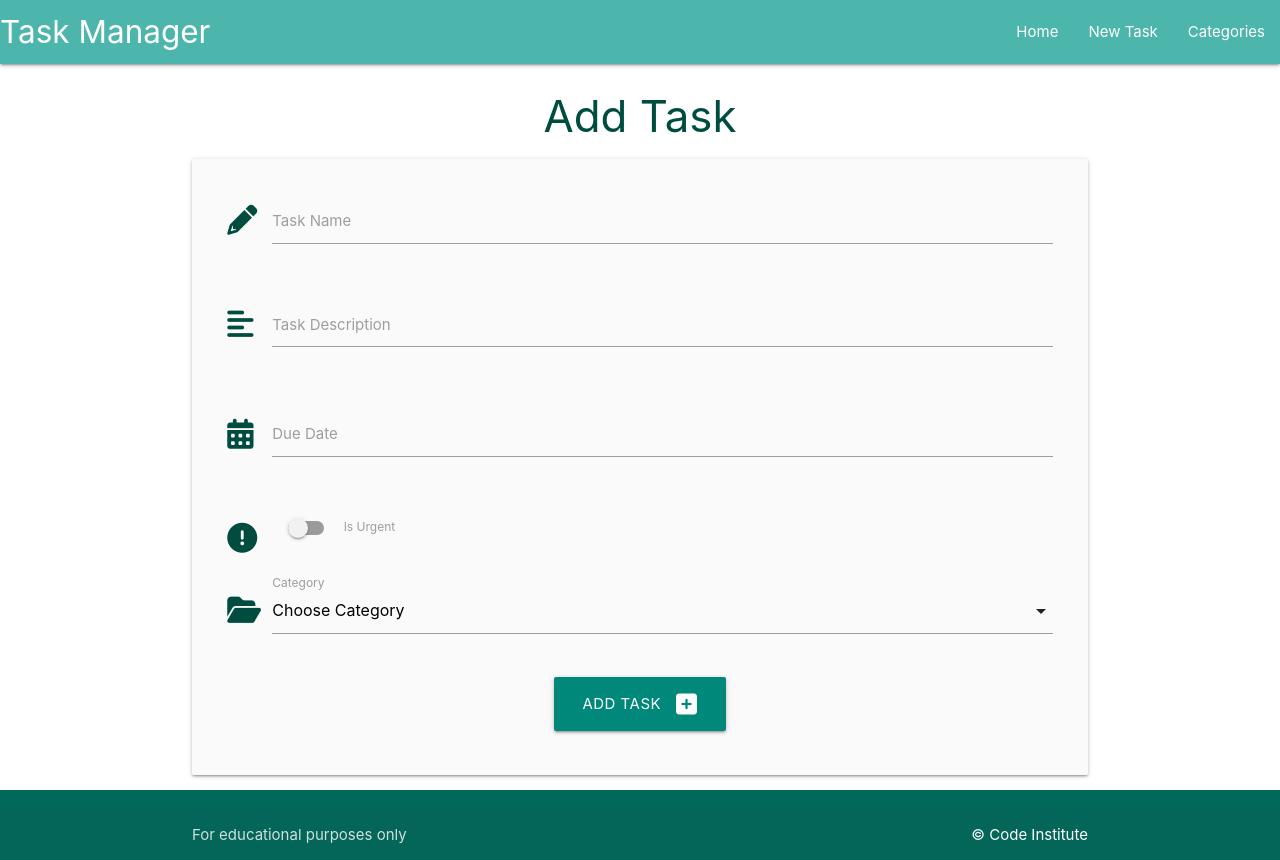
After one commit to pez57/flask-task-manager-app, a Flask app: page /add_task in a window 1280 px wide. The commit adds this page. Run offline with Flask 2, Linux system fonts and the light colour scheme; data that the repository does not hold is empty; some libraries are stand-ins or nearby versions.

Commit message:
Added functionality to deleting and editing task

```diff
--- a/taskmanager/routes.py
+++ b/taskmanager/routes.py
@@ -5,7 +5,8 @@ from taskmanager.models import Category, Task
 
 @app.route("/")
 def home():
-    return render_template("tasks.html")
+    tasks = list(Task.query.order_by(Task.id).all())
+    return render_template("tasks.html", tasks=tasks)
 
 
 @app.route("/categories")
@@ -40,3 +41,42 @@ def delete_category(category_id):
     db.session.delete(category)
     db.session.commit()
     return redirect(url_for("categories"))
+
+
+@app.route("/add_task", methods=["GET", "POST"])
+def add_task():
+    categories = list(Category.query.order_by(Category.category_name).all())
+    if request.method == "POST":
+        task = Task(
+            task_name=request.form.get("task_name"),
+            task_description=request.form.get("task_description"),
+            is_urgent=bool(True if request.form.get("is_urgent") else False),
+            due_date=request.form.get("due_date"),
+            category_id=request.form.get("category_id")
+        )
+        db.session.add(task)
+        db.session.commit()
+        return redirect(url_for("home"))
+    return render_template("add_task.html", categories=categories)
+
+
+@app.route("/edit_task/<int:task_id>", methods=["GET", "POST"])
+def edit_task(task_id):
+    task = Task.query.get_or_404(task_id)
+    categories = list(Category.query.order_by(Category.category_name).all())
+    if request.method == "POST":
+        task.task_name = request.form.get("task_name")
+        task.task_description = request.form.get("task_description")
+        task.is_urgent = bool(True if request.form.get("is_urgent") else False)
+        task.due_date = request.form.get("due_date")
+        task.category_id = request.form.get("category_id")
+        db.session.commit()
+    return render_template("edit_task.html", task=task, categories=categories)
+
+
+@app.route("/delete_task/<int:task_id>")
+def delete_task(task_id):
+    task = Task.query.get_or_404(task_id)
+    db.session.delete(task)
+    db.session.commit()
+    return redirect(url_for("home"))
--- a/taskmanager/static/js/script.js
+++ b/taskmanager/static/js/script.js
@@ -2,4 +2,19 @@ document.addEventListener("DOMContentLoaded", function() {
     // sidenav initialization
     let sidenav = document.querySelectorAll(".sidenav");
     M.Sidenav.init(sidenav);
+
+    // datepicker initialization
+    let datepicker = document.querySelectorAll(".datepicker");
+    M.Datepicker.init(datepicker, {
+        format: "dd mmmm, yyyy",
+        i18n: {done: "Select"}
+    });
+
+    // select initialization
+    let selects = document.querySelectorAll("select");
+    M.FormSelect.init(selects);
+
+    // collapsible initializataion
+    let collapsibles = document.querySelectorAll(".collapsible");
+    M.Collapsible.init(collapsibles);
 });
--- /dev/null
+++ b/taskmanager/templates/add_task.html
@@ -0,0 +1,70 @@
+{% extends "base.html" %}
+{% block content %}
+
+<h3 class="teal-text text-darken-4 center-align">Add Task</h3>
+
+<div class="row card-panel grey lighten-5">
+    <form class="col s12" method="POST" action="{{ url_for('add_task') }}">
+        <!-- task name -->
+        <div class="row">
+            <div class="input-field col s12">
+                <i class="fas fa-pencil-alt prefix teal-text text-darken-4"></i>
+                <input id="task_name" name="task_name" minlength="5" maxlength="50" type="text" class="validate" required>
+                <label for="task_name">Task Name</label>
+            </div>
+        </div>
+        <!-- task description -->
+        <div class="row">
+            <div class="input-field col s12">
+                <i class="fas fa-align-left prefix teal-text text-darken-4"></i>
+                <textarea id="task_description" name="task_description" minlength="5" maxlength="200"
+                    type="text" class="materialize-textarea validate" required></textarea>
+                <label for="task_description">Task Description</label>
+            </div>
+        </div>
+        <!-- due date -->
+        <div class="row">
+            <div class="input-field col s12">
+                <i class="fas fa-calendar-alt prefix teal-text text-darken-4"></i>
+                <input id="due_date" name="due_date" type="text" class="datepicker validate" required>
+                <label for="due_date">Due Date</label>
+            </div>
+        </div>
+        <!-- is urgent -->
+        <div class="row">
+            <div class="input-field col s12">
+                <div class="switch">
+                    <i class="fas fa-exclamation-circle prefix teal-text text-darken-4"></i>
+                    <label for="is_urgent">
+                        <input id="is_urgent" name="is_urgent" type="checkbox">
+                        <span class="lever"></span>
+                        Is Urgent
+                    </label>
+                </div>
+            </div>
+        </div>
+        <!-- category id -->
+        <div class="row">
+            <div class="input-field col s12">
+                <i class="fas fa-folder-open prefix teal-text text-darken-4"></i>
+                <select id="category_id" name="category_id" class="validate" required>
+                    <option value="" disabled selected>Choose Category</option>
+                    {% for category in categories %}
+                        <option value="{{ category.id }}">{{ category.category_name }}</option>
+                    {% endfor %}
+                </select>
+                <label for="category_id">Category</label>
+            </div>
+        </div>
+        <!-- submit button -->
+        <div class="row">
+            <div class="col s12 center-align">
+                <button type="submit" class="btn-large teal darken-1">
+                    Add Task <i class="fas fa-plus-square right"></i>
+                </button>
+            </div>
+        </div>
+    </form>
+</div>
+
+{% endblock %}
--- a/taskmanager/templates/base.html
+++ b/taskmanager/templates/base.html
@@ -21,7 +21,7 @@
                 <a href="#" data-target="mobile-demo" class="sidenav-trigger"><i class="fas fa-bars">menu</i></a>
                 <ul class="right hide-on-med-and-down">
                     <li><a href="{{ url_for('home') }}">Home</a></li>
-                    <li><a href="">New Task</a></li>
+                    <li><a href="{{ url_for('add_task') }}">New Task</a></li>
                     <li><a href="{{ url_for('categories') }}">Categories</a></li>
                 </ul>
             </div>
@@ -29,7 +29,7 @@
         <!-- mobile side nav -->
         <ul class="sidenav" id="mobile-demo">
             <li><a href="{{ url_for('home') }}">Home</a></li>
-            <li><a href="">New Task</a></li>
+            <li><a href="{{ url_for('add_task') }}">New Task</a></li>
             <li><a href="{{ url_for('categories') }}">Categories</a></li>
         </ul>
     </header>
```
Also changed, not shown: taskmanager/templates/edit_task.html (added, +82 -0 lines), taskmanager/templates/tasks.html (+30 -0 lines).
